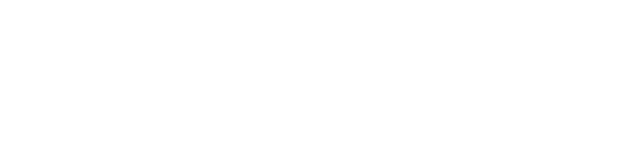
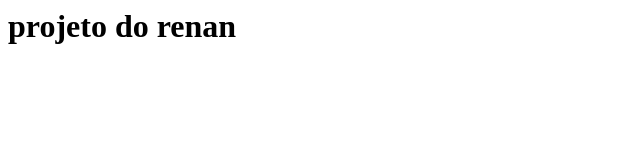
Before and after one commit to rjrenan77/curso-git, a plain HTML site: page index.html in a window 1280 px wide. Shown: the whole page, without its empty margins (0-640 px from the left). Drawn offline with Linux system fonts and the light colour scheme.

Commit message:
titulo da página

```diff
--- a/index.html
+++ b/index.html
@@ -1,5 +1,7 @@
 <html>
 	<head></head>
-	<body></body>
+	<body>
+		<h1> projeto do renan </h1>
+	</body>
 
 </html>
```
